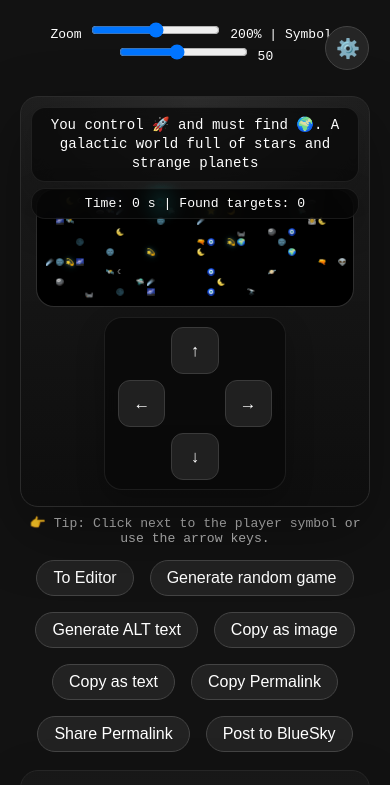
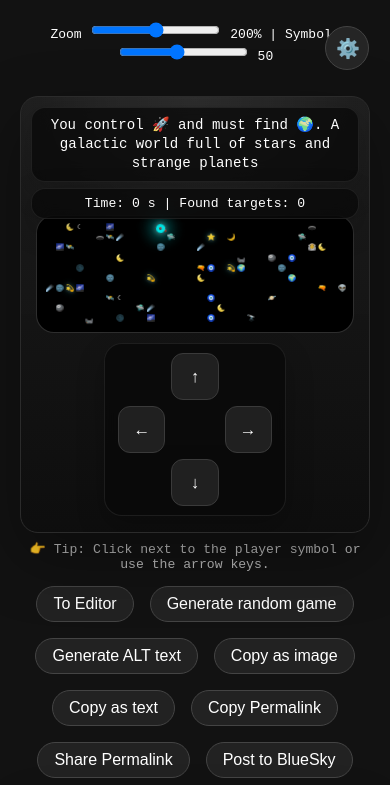
Before and after one commit to marsrakete/marsrakete.github.io, a plain HTML site: page index.html in a window 390 px wide. Shown: the top 785 px of the page. Drawn offline with nearby package versions, Linux system fonts and the light colour scheme.

Commit message:
Leichte Korrektur GameOutput

```diff
--- a/common.css
+++ b/common.css
@@ -33,7 +33,7 @@ body {
     linear-gradient(180deg, rgba(28, 28, 28, 0.96), rgba(14, 14, 14, 0.98));
   border: 1px solid #2b2b2b;
   border-radius: 26px;
-  padding: 74px 12px 14px;
+  padding: 108px 12px 14px;
   box-shadow: 0 24px 64px rgba(0, 0, 0, 0.34);
   overflow: hidden;
 }
@@ -736,7 +736,7 @@ input[type="radio"]:checked + .world-chip {
   }
 
   #gameStage {
-    padding-top: 92px;
+    padding-top: 118px;
   }
 
   #gameHud {
@@ -782,7 +782,7 @@ input[type="radio"]:checked + .world-chip {
   }
 
   #gameStage {
-    padding: 70px 8px 8px;
+    padding: 96px 8px 8px;
   }
 
   #gameInfo {
```
